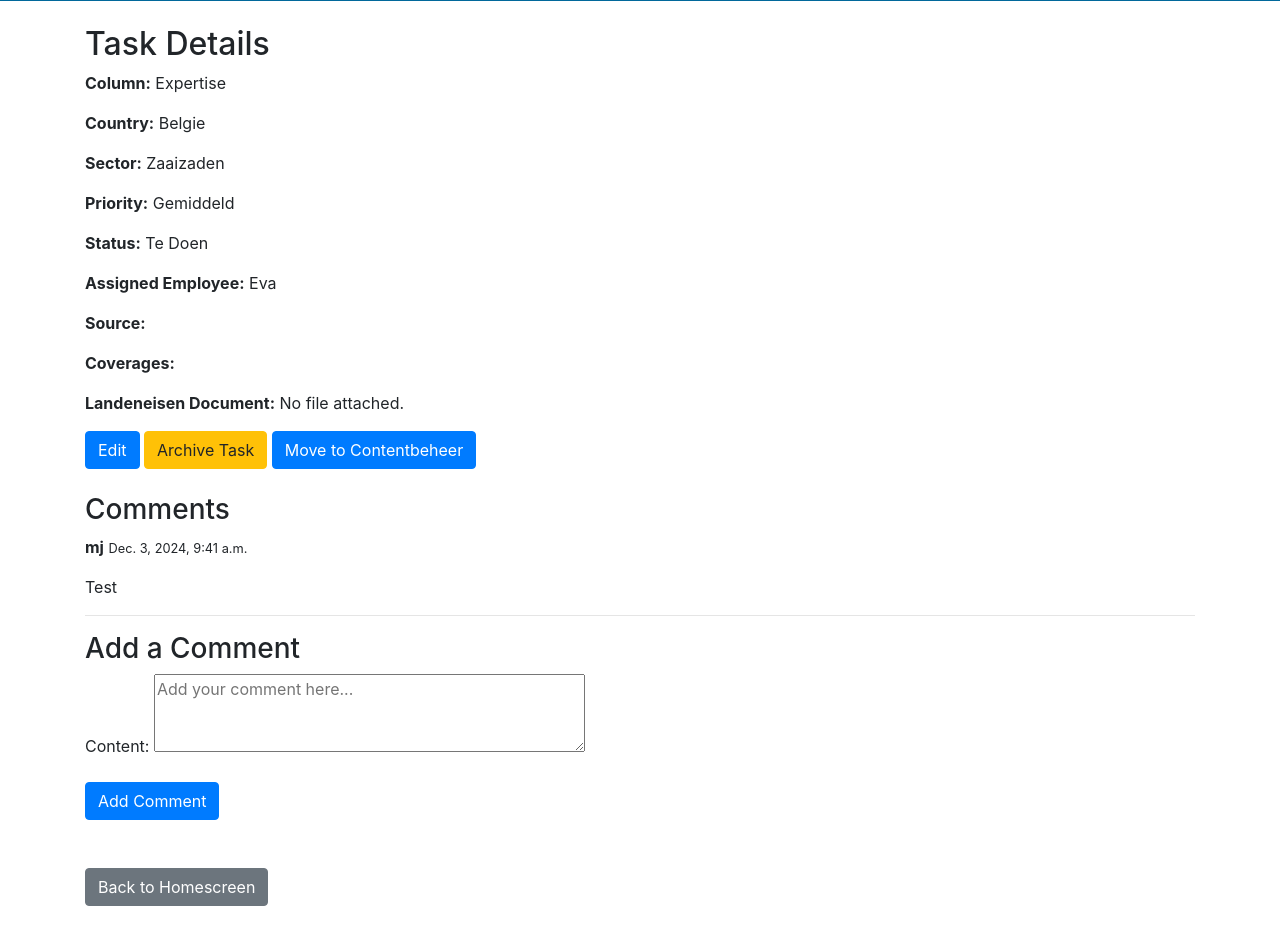
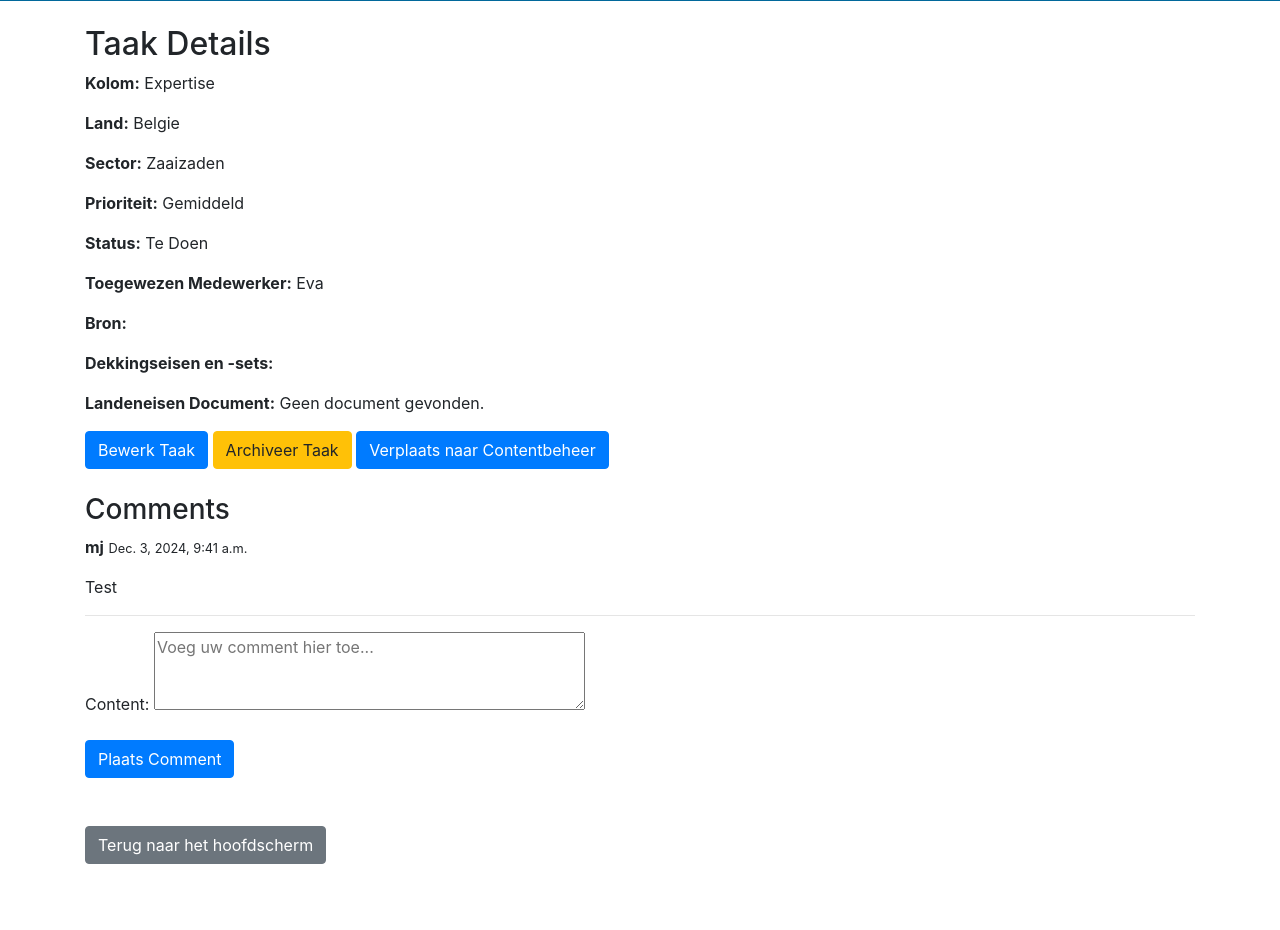
Before and after one commit to okannvwa/ecert, a Django app: page /26 in a window 1280 px wide. Shown: the part 331-1261 px from the top of the page. After the commit the page ends 1195 px from the top, so only its background shows below. Run offline with Django 4.2, Linux system fonts and the light colour scheme; a user stored in the database is signed in; data comes from the database, SQL or seed files in the repository; both versions use the stored data as it was after the commit; some libraries are stand-ins or nearby versions.

Commit message:
Vertalen naar het nederlands en kleine aanpassingen voor functies

```diff
--- a/kanban/tasks/forms.py
+++ b/kanban/tasks/forms.py
@@ -12,11 +12,11 @@ class TaskForm(forms.ModelForm):
         ]
         widgets = {
             'source': forms.Textarea(attrs={
-                'placeholder': 'Optional: Can be filled in later.',
+                'placeholder': 'Optioneel: Kan later ingevuld worden.',
                 'rows': 3
             }),
             'coverages': forms.Textarea(attrs={
-                'placeholder': 'Optional: Can be filled in later.',
+                'placeholder': 'Optioneel: Kan later ingevuld worden.',
                 'rows': 3
             }),
         }
@@ -55,7 +55,7 @@ class CommentForm(forms.ModelForm):
         fields = ['content']
         widgets = {
             'content': forms.Textarea(attrs={
-                'placeholder': 'Add your comment here...',
+                'placeholder': 'Voeg uw comment hier toe...',
                 'rows': 3
             }),
         }
--- a/kanban/tasks/models.py
+++ b/kanban/tasks/models.py
@@ -2,9 +2,9 @@ from django.db import models
 from django.contrib.auth.models import User
 
 class TaskStatus(models.TextChoices):
-    TODO = 'todo', 'To Do'
-    DOING = 'doing', 'Doing'
-    WAITING = 'waiting', 'Waiting'
+    TODO = 'Te Doen', 'Te Doen'
+    DOING = 'Mee Bezig', 'Mee Bezig'
+    WAITING = 'In Afwachting', 'In Afwachting'
 
 class ColumnStatus(models.TextChoices):
     EXPERTISE = 'expertise', 'Expertise'
@@ -16,14 +16,14 @@ class SectorChoices(models.TextChoices):
     BLOEMBOLLEN = 'Bloembollen', 'Bloembollen'
     DIVERS = 'Diverse Producten', 'Diverse Producten'
     GROENTEENFRUIT = 'Groente en Fruit', 'Groente en Fruit'
-    PLANTUIEN = 'Plantuien, Sjalotten, Knoflook', 'Plantuien, Sjalotten, Knoflook'
-    SIERTEELT = 'Sierteelt, Boomkwekerij en Fruitgewassen', 'Sierteelt, Boomkwekerij en Fruitgewassen'
+    PLANTUIEN = 'Plantuien', 'Plantuien'
+    SIERTEELT = 'Sierteelt', 'Sierteelt'
     ZAAIZADEN = 'Zaaizaden', 'Zaaizaden'
 
 class PriorityChoices(models.TextChoices):
-    HIGH = 'high', 'High'
-    MEDIUM = 'medium', 'Medium'
-    LOW = 'low', 'Low'
+    HIGH = 'Hoog', 'Hoog'
+    MEDIUM = 'Gemiddeld', 'Gemiddeld'
+    LOW = 'Laag', 'Laag'
 
 class Task(models.Model):
     country = models.CharField(max_length=100, default="")
@@ -33,7 +33,7 @@ class Task(models.Model):
         default=SectorChoices.ZAAIZADEN
     )
     status = models.CharField(
-        max_length=10,
+        max_length=15,
         choices=TaskStatus.choices,
         default=TaskStatus.TODO
     )
--- a/kanban/tasks/templates/kanban_board.html
+++ b/kanban/tasks/templates/kanban_board.html
@@ -53,7 +53,7 @@
                             <strong>Sector:</strong> {{ task.sector }}<br>
                             <strong>Status:</strong> {{ task.get_status_display }}<br>
                             <strong>Medewerker:</strong> {% if task.assigned_employee != None %} {{ task.assigned_employee }} {% endif %}<br>
-                            <strong>Prio:</strong> {{ task.priority }}
+                            <strong>Prioriteit:</strong> {{ task.priority }}
                         </li>
                     </a>
                     {% empty %}
@@ -73,7 +73,7 @@
                             <strong>Sector:</strong> {{ task.sector }}<br>
                             <strong>Status:</strong> {{ task.get_status_display }}<br>
                             <strong>Medewerker:</strong> {% if task.assigned_employee != None %} {{ task.assigned_employee }} {% endif %}<br>
-                            <strong>Prio:</strong> {{ task.priority }}
+                            <strong>Prioriteit:</strong> {{ task.priority }}
                         </li>
                     </a>
                     {% empty %}
@@ -93,7 +93,7 @@
                             <strong>Sector:</strong> {{ task.sector }}<br>
                             <strong>Status:</strong> {{ task.get_status_display }}<br>
                             <strong>Medewerker:</strong> {% if task.assigned_employee != None %} {{ task.assigned_employee }} {% endif %}<br>
-                            <strong>Prio:</strong> {{ task.priority }}
+                            <strong>Prioriteit:</strong> {{ task.priority }}
                         </li>
                     </a>
                     {% empty %}
--- a/kanban/tasks/templates/view_task.html
+++ b/kanban/tasks/templates/view_task.html
@@ -3,22 +3,24 @@
 {% block title %}Task Details{% endblock %}
 
 {% block content %}
-    <h2>Task Details</h2>
-    <p><strong>Column:</strong> {{ task.get_column_display }}</p>
-    <p><strong>Country:</strong> {{ task.country }}</p>
+    <h2>Taak Details</h2>
+    <p><strong>Kolom:</strong> {{ task.get_column_display }}</p>
+    <p><strong>Land:</strong> {{ task.country }}</p>
     <p><strong>Sector:</strong> {{ task.sector }}</p>
-    <p><strong>Priority:</strong> {{ task.priority }}</p>
+    <p><strong>Prioriteit:</strong> {{ task.priority }}</p>
+    {% if not task.archived %}
     <p><strong>Status:</strong> {{ task.get_status_display }}</p>
-    <p><strong>Assigned Employee:</strong> {% if task.assigned_employee != None %} {{ task.assigned_employee }} {% endif %}
-    <p><strong>Source:</strong> {{ task.source }}</p>
-    <p><strong>Coverages:</strong> {{ task.coverages }}</p>
+    {% endif %}
+    <p><strong>Toegewezen Medewerker:</strong> {% if task.assigned_employee != None %} {{ task.assigned_employee }} {% endif %}
+    <p><strong>Bron:</strong> {{ task.source }}</p>
+    <p><strong>Dekkingseisen en -sets:</strong> {{ task.coverages }}</p>
     <p><strong>Landeneisen Document:</strong>
     {% if task.file %}
         <br>
         <a href="{{ task.file.url }}" target="_blank" class="btn btn-info">View File</a>
         <a href="{{ task.file.url }}" download class="btn btn-secondary">Download File</a>
     {% else %}
-        No file attached.
+        Geen document gevonden.
     {% endif %}
     </p>
 
@@ -26,27 +28,27 @@
     {% if task.archived %}
         <form action="{% url 'unarchive_task' task.id %}" method="post" style="display:inline;">
             {% csrf_token %}
-            <button type="submit" class="btn btn-primary">Unarchive Task</button>
+            <button type="submit" class="btn btn-primary">Dearchiveer Taak</button>
         </form>
 
         <form action="{% url 'delete_task' task.id %}" method="post" style="display:inline;">
             {% csrf_token %}
-            <button type="submit" class="btn btn-danger">Delete Task</button>
+            <button type="submit" class="btn btn-danger">Verwijder Taak</button>
         </form>
         <br>
         <br>
-        <a href="{% url 'archive' %}" class="btn btn-secondary">Back to Archive</a>
+        <a href="{% url 'archive' %}" class="btn btn-secondary">Terug naar Archief</a>
     {% else %}
         {% if user_has_permission %}
-            <a href="{% url 'edit_task' task.id %}" class="btn btn-primary">Edit</a>
-            <a href="{% url 'archive_task' task.id %}" class="btn btn-warning">Archive Task</a>
+            <a href="{% url 'edit_task' task.id %}" class="btn btn-primary">Bewerk Taak</a>
+            <a href="{% url 'archive_task' task.id %}" class="btn btn-warning">Archiveer Taak</a>
             {% if task.column == "expertise" %}
-                <a href="{% url 'move_task' task.id 'next' %}" class="btn btn-primary">Move to Contentbeheer</a>
+                <a href="{% url 'move_task' task.id 'next' %}" class="btn btn-primary">Verplaats naar Contentbeheer</a>
             {% elif task.column == "contentbeheer" %}
-                <a href="{% url 'move_task' task.id 'previous' %}" class="btn btn-secondary">Move to Expertise</a>
-                <a href="{% url 'move_task' task.id 'next' %}" class="btn btn-primary">Move to Notificeren</a>
+                <a href="{% url 'move_task' task.id 'previous' %}" class="btn btn-secondary">Verplaats naar Expertise</a>
+                <a href="{% url 'move_task' task.id 'next' %}" class="btn btn-primary">Verplaats naar Notificeren</a>
             {% elif task.column == "notificeren" %}
-                <a href="{% url 'move_task' task.id 'previous' %}" class="btn btn-secondary">Move to Contentbeheer</a>
+                <a href="{% url 'move_task' task.id 'previous' %}" class="btn btn-secondary">Verplaats naar Contentbeheer</a>
             {% endif %}
         {% endif %}
     {% endif %}
@@ -65,14 +67,13 @@
         </div>
 
     {% if not task.archived %}
-        <h3>Add a Comment</h3>
         <form method="post">
             {% csrf_token %}
             {{ comment_form.as_p }}
-            <button type="submit" class="btn btn-primary">Add Comment</button>
+            <button type="submit" class="btn btn-primary">Plaats Comment</button>
         </form>
         <br><br>
-        <a href="{% url 'kanban_board' %}" class="btn btn-secondary">Back to Homescreen</a>
+        <a href="{% url 'kanban_board' %}" class="btn btn-secondary">Terug naar het hoofdscherm</a>
     {% endif %}
 
 {% endblock %}
--- a/kanban/tasks/views.py
+++ b/kanban/tasks/views.py
@@ -125,6 +125,7 @@ def archive(request):
 def archive_task(request, task_id):
     task = get_object_or_404(Task, id=task_id)
     task.archived = True
+    task.status = TaskStatus.TODO
     task.save()
     return redirect('kanban_board')
 
```
Also changed, not shown: kanban/db.sqlite3, kanban/tasks/migrations/0011_alter_task_sector_alter_task_status.py (added), kanban/tasks/migrations/0012_alter_task_priority.py (added).
